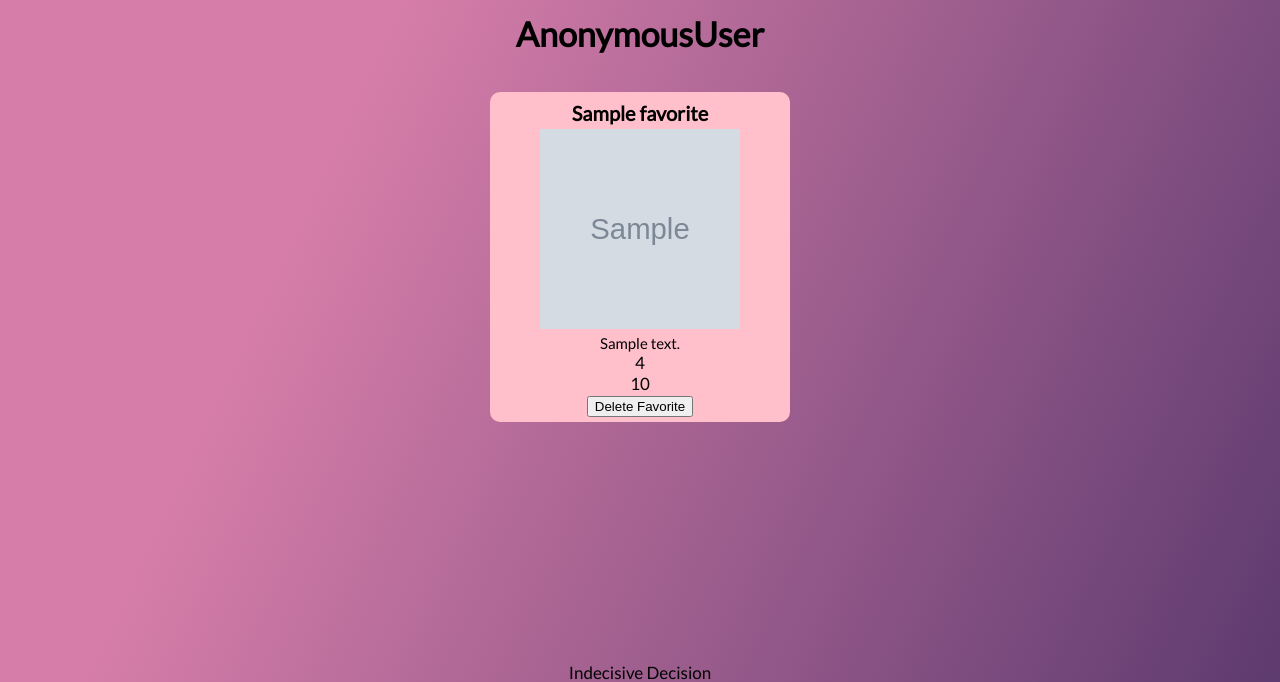
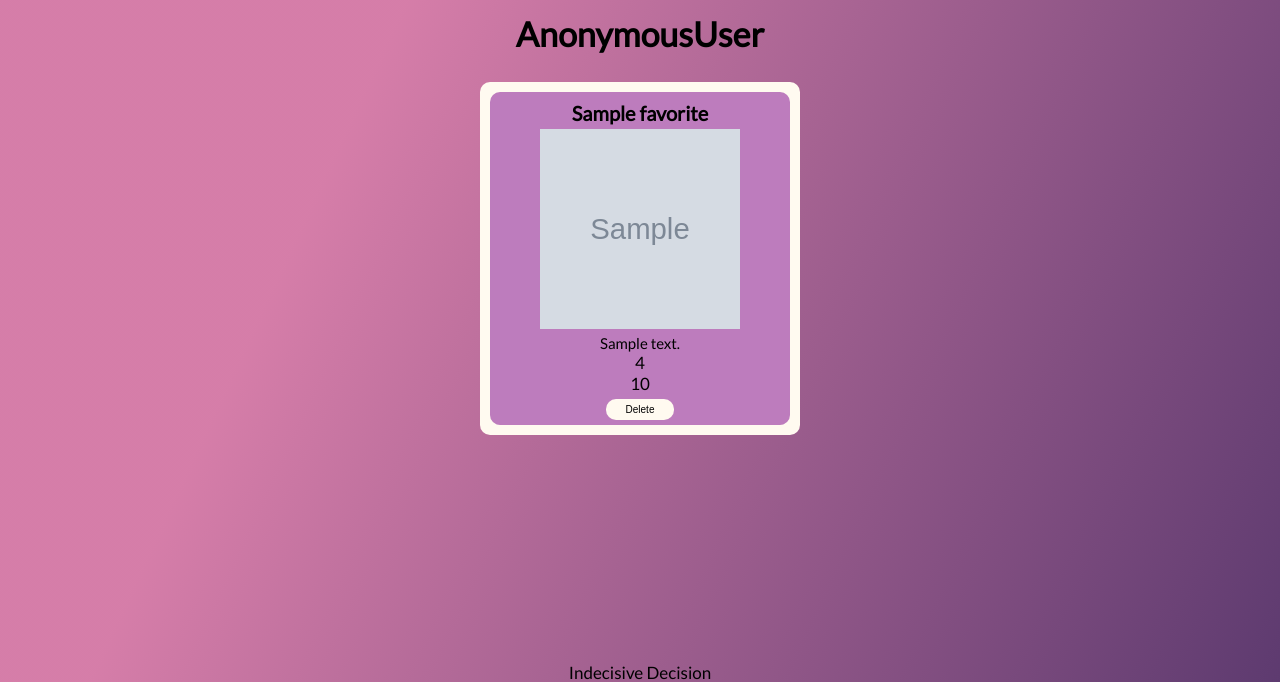
Before and after one commit to michellegsld/indecisive_decision, a Django app: template main/templates/profile.html in a window 1280 px wide. Shown: the part 85-767 px from the top of the page. Run offline with Django 3.2, Linux system fonts and the light colour scheme; the template is opened without the code that fills it: most values are stand-ins (such as "Sample title", 1, 10 or a date in 2020); grey boxes marked "Sample" are stand-in pictures; some libraries are stand-ins or nearby versions.

Commit message:
[Update] Updated css for Profile, removed domain name from url since unnecessary

```diff
--- a/main/static/js/rest_search.js
+++ b/main/static/js/rest_search.js
@@ -28,7 +28,7 @@ $(document).ready(() => {
     let location = $('INPUT.location_input').val().replace(" ", "_")
 
     $.ajax({
-      url: 'http://indecisivedecision.net/api_query/' + location + '/' + rating + '/' + price + '/',
+      url: '/api_query/' + location + '/' + rating + '/' + price + '/',
       type: 'GET',
       dataType: 'json',
       success: function (data) {
--- a/main/templates/profile.html
+++ b/main/templates/profile.html
@@ -24,7 +24,7 @@
 						<text class="favorite_address">{{favorite.address }}</text>
 						<text class="favorite_rating">{{ favorite.rating }}</text>
 						<text class="favorite_price">{{ favorite.price }}</text>
-						<div class="delete_div{{favorite.rest_id}}"><button id="{{ favorite.rest_id }}" class="delete_favorite"> Delete Favorite </button></div>
+						<div class="delete_div{{favorite.rest_id}}"><button id="{{ favorite.rest_id }}" class="delete_favorite"> Delete </button></div>
 					</div>
 				</div>
 			{% endfor %}
@@ -33,12 +33,13 @@
 	<script>
 		$('button.delete_favorite').click( function () {
 			const id = $(this).attr('id')
+			$(this).addClass('deleted').removeClass('delete_favorite')
 			$.ajax({
      		url: '/delete_favorite/' + id,
       		type: 'GET',
       		dataType: 'json',
 			success: function (data) {
-					 $('div.delete_div' + id).text("Deleted")
+					 $('div.delete_div' + id + " button.deleted").text('Deleted')
 				}
 			});
 		});
--- a/static/css/profile.css
+++ b/static/css/profile.css
@@ -58,10 +58,12 @@ footer {
 .favorites_object {
 	display: flex;
 	width: 300px;
-	height: 350px;
 	justify-content: center;
 	flex-direction: column;
 	margin: 5px;
+	background: floralwhite;
+	padding: 10px;
+	border-radius: 10px;
 }
 
 .inner_border {
@@ -69,7 +71,7 @@ footer {
 	flex-direction: column;
 	justify-content: center;
 	align-items: center;
-	background-color: pink;
+	background-color: #bd7cbd;
 	border-radius: 10px;
 	padding: 5px;
 }
@@ -91,3 +93,25 @@ footer {
 .form_profile {
 	display: none;
 }
+.delete_favorite {
+	background: floralwhite;
+	border-radius: 10px;
+	padding: 5px 20px;
+	font-size: 10px;
+	margin-top: 5px;
+	border-style: solid;
+	transition-duration: 0.3s;
+	border: 0px;
+}
+
+
+.deleted {
+	border: 0px;
+	background-color: red;
+	border-radius: 10px;
+	padding: 3px 25px;
+	font-size: 10px;
+	margin-top: 5px;
+	border-style: solid;
+	transition-duration: 0.3s;
+}
--- a/static/js/rest_search.js
+++ b/static/js/rest_search.js
@@ -28,7 +28,7 @@ $(document).ready(() => {
     let location = $('INPUT.location_input').val().replace(" ", "_")
 
     $.ajax({
-      url: 'http://indecisivedecision.net/api_query/' + location + '/' + rating + '/' + price + '/',
+      url: '/api_query/' + location + '/' + rating + '/' + price + '/',
       type: 'GET',
       dataType: 'json',
       success: function (data) {
```
Also changed, not shown: main/static/css/profile.css (+26 -2 lines).
